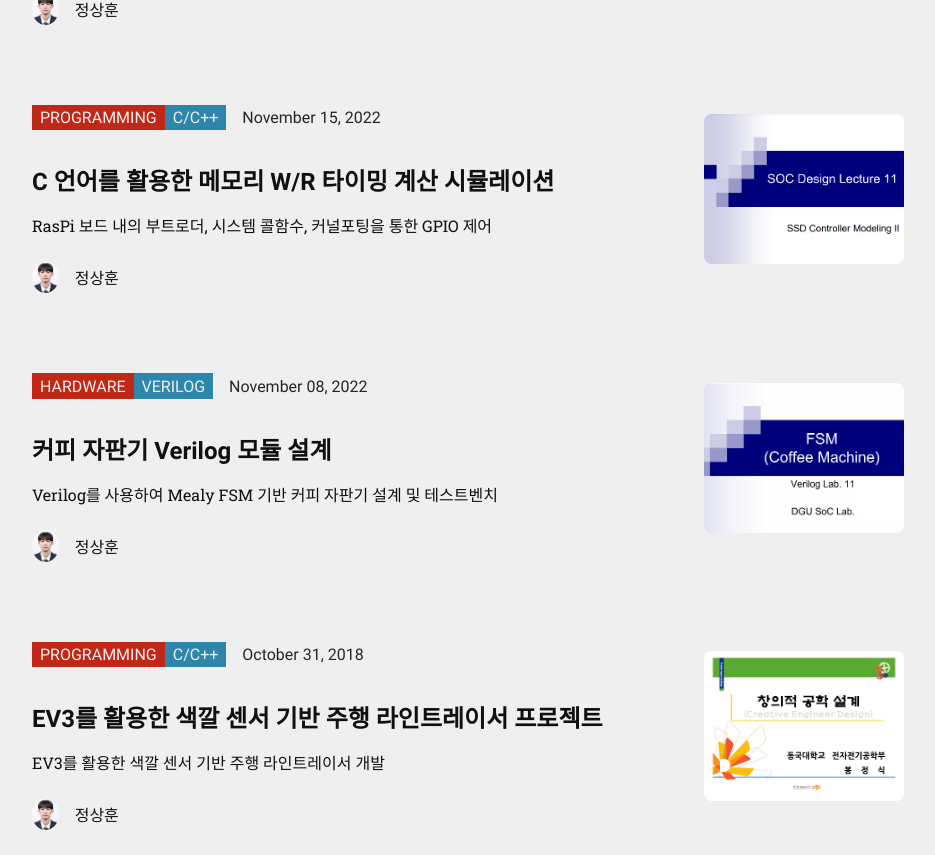
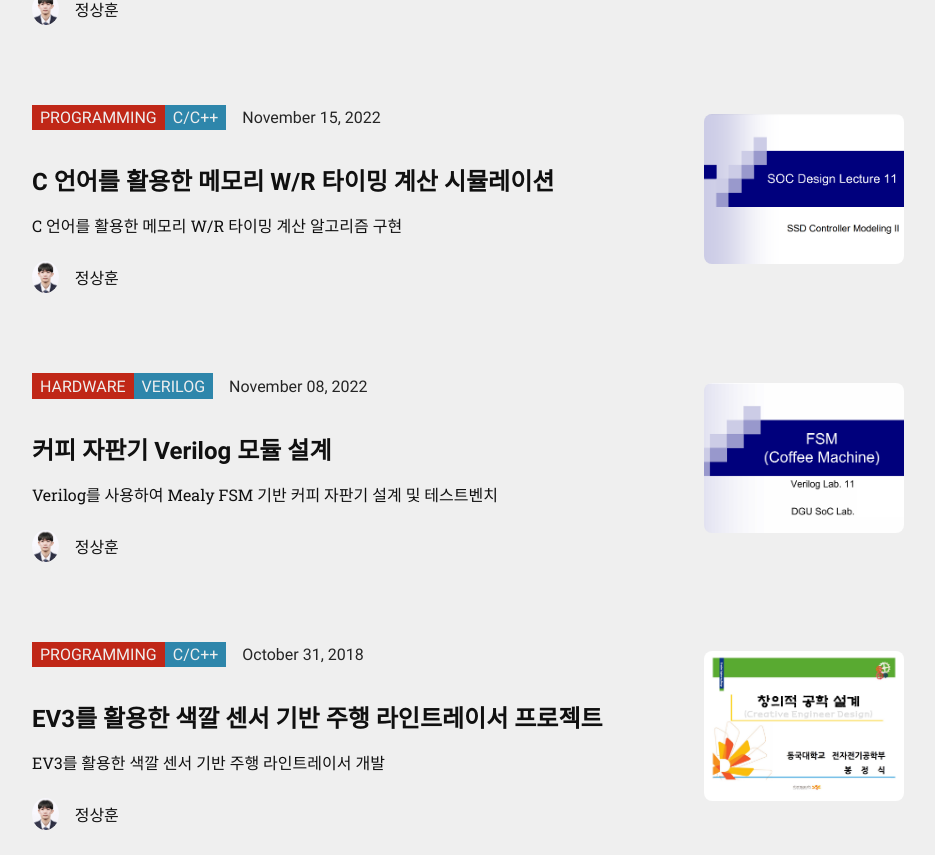
Before and after one commit to radon99/radon99.github.io, a Jekyll site: the page built from index.markdown, in a window 1280 px wide and 900 px high, scrolled down 2655 px, cut to the strip 45-900 px from the top of the window. Shown: the whole strip, without its empty margins (172-1107 px from the left). Built offline with Jekyll 4.4.1, drawn with Linux system fonts in a browser that asks for light colours.

Commit message:
Update 2022-11-15-memory.md
rewrite excerpt

```diff
--- a/_posts/2022-11-15-memory.md
+++ b/_posts/2022-11-15-memory.md
@@ -4,7 +4,7 @@ category: [programming, cpp]
 title: "C 언어를 활용한 메모리 W/R 타이밍 계산 시뮬레이션"
 date: 2022-11-15
 author: jsh
-excerpt: "RasPi 보드 내의 부트로더, 시스템 콜함수, 커널포팅을 통한 GPIO 제어"
+excerpt: "C 언어를 활용한 메모리 W/R 타이밍 계산 알고리즘 구현"
 ---
 
 # C 언어를 활용한 메모리 W/R 타이밍 계산 시뮬레이션
```
